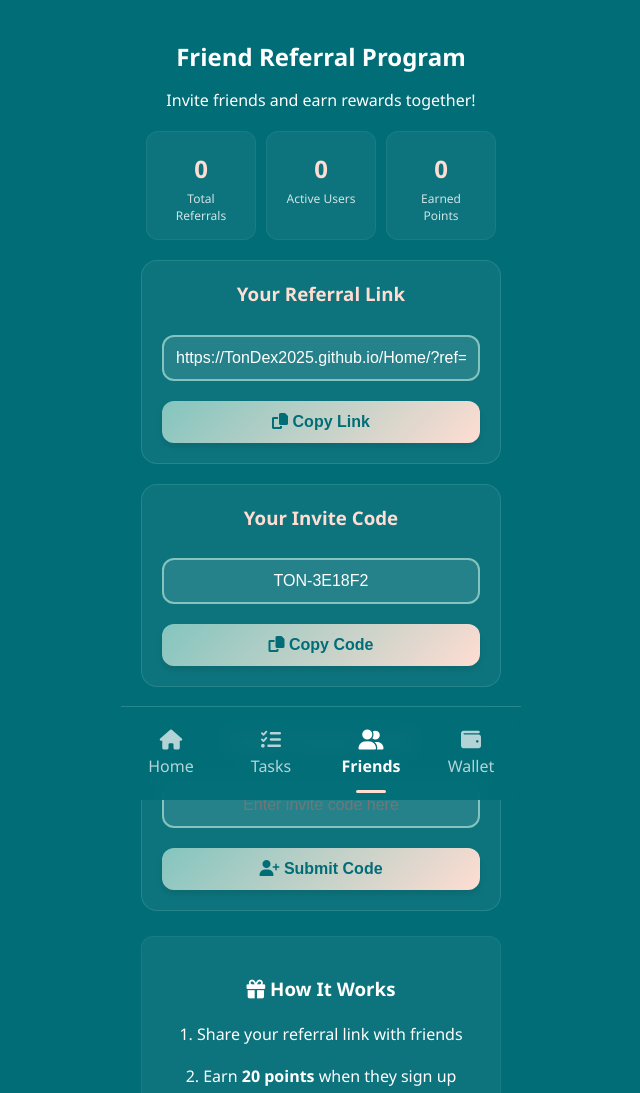
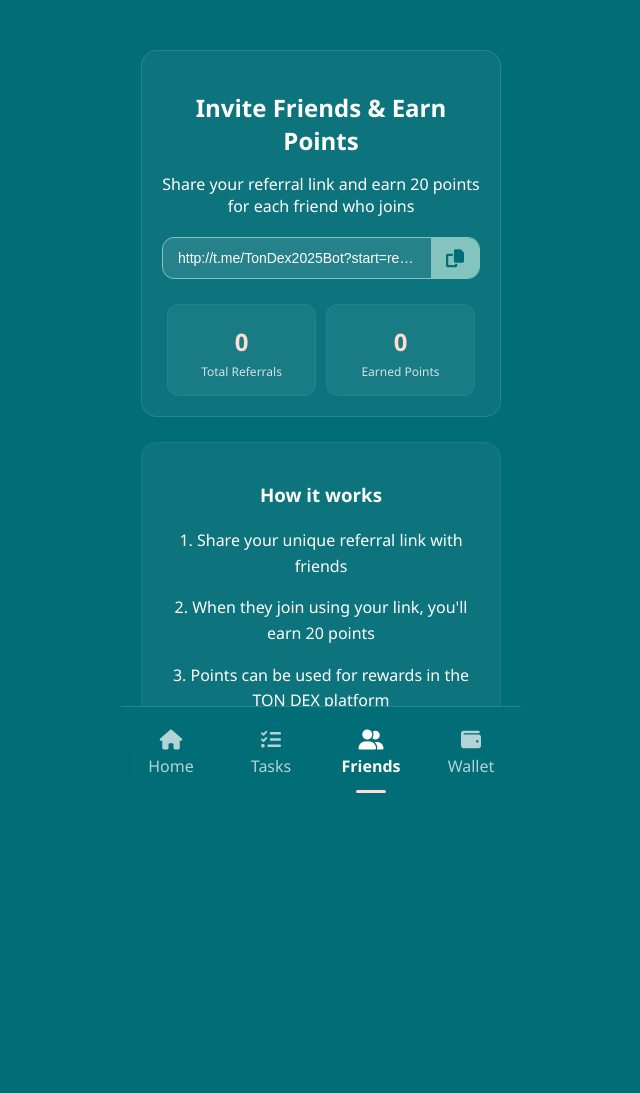
Before and after one commit to Piswap362/TonDex_Frinds, a plain HTML site: page index.html in a window 1280 px wide. Shown: the top 1093 px of the page, without its empty margins (319-959 px from the left). After the commit the page ends 829 px from the top, so only its background shows below. Drawn offline with Linux system fonts and the light colour scheme.

Commit message:
Update index.html

```diff
--- a/index.html
+++ b/index.html
@@ -3,7 +3,7 @@
 <head>
     <meta charset="UTF-8">
     <meta name="viewport" content="width=device-width, initial-scale=1.0">
-    <title>Friend Referral - TON DEX</title>
+    <title>TON DEX - Referral</title>
     <link rel="stylesheet" href="https://cdnjs.cloudflare.com/ajax/libs/font-awesome/6.4.2/css/all.min.css">
     <style>
         :root {
@@ -35,66 +35,59 @@
             box-sizing: border-box;
         }
 
-        .referral-box {
+        .referral-section {
+            margin-top: 30px;
             background: rgba(255, 255, 255, 0.05);
             padding: 20px;
             border-radius: 16px;
             border: 1px solid rgba(131, 197, 190, 0.2);
-            margin: 20px 0;
-            text-align: center;
         }
 
-        .referral-box h3 {
-            margin-top: 0;
-            color: var(--accent-color);
+        .referral-link-container {
+            display: flex;
+            margin: 20px 0;
+            border: 1px solid var(--primary-light);
+            border-radius: 12px;
+            overflow: hidden;
         }
 
-        .referral-input {
-            width: 100%;
-            padding: 12px;
-            margin: 10px 0;
-            border: 2px solid var(--primary-light);
-            border-radius: 12px;
+        #referralLink {
+            flex: 1;
+            padding: 12px 15px;
             background: rgba(255, 255, 255, 0.1);
             color: var(--text-light);
-            font-size: 16px;
-            text-align: center;
-            box-sizing: border-box;
+            border: none;
+            font-size: 14px;
+            overflow: hidden;
+            text-overflow: ellipsis;
         }
 
-        .referral-btn {
-            background: linear-gradient(135deg, var(--primary-light) 0%, var(--accent-color) 100%);
+        .copy-btn {
+            background: var(--primary-light);
             color: var(--primary-dark);
             border: none;
-            padding: 12px 20px;
-            font-size: 16px;
-            border-radius: 12px;
+            padding: 0 15px;
             cursor: pointer;
             font-weight: 600;
             transition: var(--transition);
-            width: 100%;
-            margin-top: 10px;
-            box-shadow: var(--shadow);
+            display: flex;
+            align-items: center;
+            justify-content: center;
         }
 
-        .referral-btn:hover {
-            transform: translateY(-3px);
-            box-shadow: 0 8px 16px rgba(0, 0, 0, 0.15);
+        .copy-btn:hover {
+            background: var(--accent-color);
         }
 
-        .info-section {
-            margin-top: 25px;
-            background: rgba(255, 255, 255, 0.05);
-            padding: 18px;
-            border-radius: 12px;
-            line-height: 1.6;
-            border: 1px solid rgba(131, 197, 190, 0.1);
+        .copy-btn i {
+            font-size: 18px;
         }
 
-        .stats-container {
+        .referral-stats {
             display: flex;
-            justify-content: space-between;
-            margin-top: 20px;
+            justify-content: space-around;
+            margin-top: 25px;
+            text-align: center;
         }
 
         .stat-box {
@@ -118,27 +111,18 @@
             opacity: 0.8;
         }
 
-        .popup {
-            position: fixed;
-            bottom: 80px;
-            left: 50%;
-            transform: translateX(-50%);
-            background: var(--accent-color);
-            color: var(--primary-dark);
-            padding: 12px 24px;
-            border-radius: 8px;
-            box-shadow: 0 4px 12px rgba(0, 0, 0, 0.2);
-            font-size: 16px;
-            font-weight: 600;
-            display: none;
-            z-index: 3000;
-            max-width: 80%;
-            animation: fadeInOut 3s ease-in-out;
+        .info-section {
+            margin-top: 25px;
+            background: rgba(255, 255, 255, 0.05);
+            padding: 18px;
+            border-radius: 16px;
+            line-height: 1.6;
+            border: 1px solid rgba(131, 197, 190, 0.1);
         }
 
-        @keyframes fadeInOut {
-            0%, 100% { opacity: 0; transform: translateY(20px); }
-            10%, 90% { opacity: 1; transform: translateY(0); }
+        h2 {
+            margin-bottom: 5px;
+            font-weight: 600;
         }
 
         .bottom-menu {
@@ -203,62 +187,97 @@
             border-radius: 3px;
         }
 
-        h2 {
-            margin-bottom: 5px;
+        /* نافذة منبثقة */
+        .modal {
+            display: none;
+            position: fixed;
+            top: 0;
+            left: 0;
+            right: 0;
+            bottom: 0;
+            background-color: rgba(0, 0, 0, 0.5);
+            z-index: 2000;
+            justify-content: center;
+            align-items: center;
+        }
+
+        .modal-content {
+            background-color: var(--primary-dark);
+            padding: 30px;
+            border-radius: 12px;
+            border: 2px solid var(--primary-light);
+            max-width: 300px;
+            width: 80%;
+            text-align: center;
+            box-shadow: 0 8px 16px rgba(0, 0, 0, 0.2);
+            animation: modalFadeIn 0.3s ease-out;
+        }
+
+        @keyframes modalFadeIn {
+            from { opacity: 0; transform: translateY(-20px); }
+            to { opacity: 1; transform: translateY(0); }
+        }
+
+        .modal-content i {
+            font-size: 40px;
+            color: var(--accent-color);
+            margin-bottom: 15px;
+        }
+
+        .modal-content p {
+            font-size: 18px;
+            margin: 15px 0;
+        }
+
+        .close-modal {
+            background-color: var(--primary-light);
+            color: var(--primary-dark);
+            border: none;
+            padding: 10px 20px;
+            font-size: 16px;
+            border-radius: 8px;
+            cursor: pointer;
             font-weight: 600;
+            transition: var(--transition);
+            margin-top: 15px;
+        }
+
+        .close-modal:hover {
+            background-color: var(--accent-color);
+            transform: translateY(-2px);
         }
     </style>
 </head>
 <body>
     <div class="scroll-container">
-        <h2>Friend Referral Program</h2>
-        <p>Invite friends and earn rewards together!</p>
+        <div class="referral-section">
+            <h2>Invite Friends & Earn Points</h2>
+            <p>Share your referral link and earn 20 points for each friend who joins</p>
 
-        <div class="stats-container">
+            <div class="referral-link-container">
+                <input type="text" id="referralLink" readonly value="http://t.me/TonDex2025Bot?start=ref_">
+                <button class="copy-btn" id="copyBtn" title="Copy to clipboard">
+                    <i class="fas fa-copy"></i>
+                </button>
+            </div>
+
+            <div class="referral-stats">
                 <div class="stat-box">
                     <div class="stat-value" id="totalReferrals">0</div>
                     <div class="stat-label">Total Referrals</div>
-            </div>
-            <div class="stat-box">
-                <div class="stat-value" id="activeReferrals">0</div>
-                <div class="stat-label">Active Users</div>
                 </div>
                 <div class="stat-box">
                     <div class="stat-value" id="earnedPoints">0</div>
                     <div class="stat-label">Earned Points</div>
                 </div>
             </div>
-
-        <div class="referral-box">
-            <h3>Your Referral Link</h3>
-            <input type="text" class="referral-input" id="referralLink" readonly>
-            <button class="referral-btn" onclick="copyToClipboard('referralLink', 'Referral link copied!')">
-                <i class="fas fa-copy"></i> Copy Link
-            </button>
-        </div>
-
-        <div class="referral-box">
-            <h3>Your Invite Code</h3>
-            <input type="text" class="referral-input" id="inviteCode" readonly>
-            <button class="referral-btn" onclick="copyToClipboard('inviteCode', 'Invite code copied!')">
-                <i class="fas fa-copy"></i> Copy Code
-            </button>
-        </div>
-
-        <div class="referral-box">
-            <h3>Enter Friend's Code</h3>
-            <input type="text" class="referral-input" id="enterCode" placeholder="Enter invite code here">
-            <button class="referral-btn" onclick="submitCode()">
-                <i class="fas fa-user-plus"></i> Submit Code
-            </button>
         </div>
 
         <div class="info-section">
-            <h3><i class="fas fa-gift"></i> How It Works</h3>
-            <p>1. Share your referral link with friends</p>
-            <p>2. Earn <strong>20 points</strong> when they sign up</p>
-            <p>3. Get <strong>10 bonus points</strong> when they complete first swap</p>
-            <p>4. Track your referrals and earnings in real-time</p>
+            <h3>How it works</h3>
+            <p>1. Share your unique referral link with friends</p>
+            <p>2. When they join using your link, you'll earn 20 points</p>
+            <p>3. Points can be used for rewards in the TON DEX platform</p>
         </div>
     </div>
 
@@ -269,193 +288,58 @@
         <a href="https://piswap362.github.io/TonDex_Wallet/" class="menu-btn"><i class="fas fa-wallet"></i> Wallet</a>
     </div>
 
-    <div id="popup" class="popup"></div>
+    <!-- نافذة منبثقة للإحالة -->
+    <div class="modal" id="referralModal">
+        <div class="modal-content">
+            <i class="fas fa-check-circle"></i>
+            <h3>Success!</h3>
+            <p id="modalMessage">Referral link copied to clipboard!</p>
+            <button class="close-modal" id="closeReferralModalBtn">OK</button>
+        </div>
+    </div>
 
     <script>
-        document.addEventListener("DOMContentLoaded", function () {
-            // Initialize user data if not exists
-            initUserData();
+        // إنشاء رابط إحالة فريد
+        function generateReferralId() {
+            let refId = localStorage.getItem("referralId");
+            if (!refId) {
+                refId = 'user_' + Math.random().toString(36).substr(2, 9);
+                localStorage.setItem("referralId", refId);
+            }
+            return refId;
+        }
 
-            // Generate referral link and code
-            generateReferralInfo();
+        // تعيين رابط الإحالة
+        document.addEventListener("DOMContentLoaded", function() {
+            const refId = generateReferralId();
+            const referralLink = document.getElementById("referralLink");
+            referralLink.value = `http://t.me/TonDex2025Bot?start=ref_${refId}`;
 
-            // Check for referral in URL
-            checkReferralInURL();
+            // تحميل إحصائيات الإحالة من localStorage
+            const totalReferrals = localStorage.getItem("totalReferrals") || 0;
+            const earnedPoints = localStorage.getItem("earnedPoints") || 0;
 
-            // Load referral stats
-            loadReferralStats();
+            document.getElementById("totalReferrals").textContent = totalReferrals;
+            document.getElementById("earnedPoints").textContent = earnedPoints;
 
-            // Update points display
-            updatePointsDisplay();
+            // نسخ رابط الإحالة
+            const copyBtn = document.getElementById("copyBtn");
+            const referralModal = document.getElementById("referralModal");
+            const closeReferralModalBtn = document.getElementById("closeReferralModalBtn");
+
+            copyBtn.addEventListener("click", function() {
+                referralLink.select();
+                document.execCommand("copy");
+
+                const modalMessage = document.getElementById("modalMessage");
+                modalMessage.textContent = "Referral link copied to clipboard!";
+                referralModal.style.display = "flex";
             });
 
-        // Initialize user data
-        function initUserData() {
-            if (!localStorage.getItem("userId")) {
-                localStorage.setItem("userId", generateUniqueId());
-            }
-
-            if (!localStorage.getItem("referralStats")) {
-                localStorage.setItem("referralStats", JSON.stringify({
-                    totalReferrals: 0,
-                    activeReferrals: 0,
-                    earnedPoints: 0,
-                    referrals: []
-                }));
-            }
-
-            if (!localStorage.getItem("points")) {
-                localStorage.setItem("points", "0");
-            }
-        }
-
-        // Generate unique ID for user
-        function generateUniqueId() {
-            return 'xxxxxxxx-xxxx-4xxx-yxxx-xxxxxxxxxxxx'.replace(/[xy]/g, function(c) {
-                const r = Math.random() * 16 | 0;
-                const v = c === 'x' ? r : (r & 0x3 | 0x8);
-                return v.toString(16);
+            closeReferralModalBtn.addEventListener("click", function() {
+                referralModal.style.display = "none";
             });
-        }
-
-        // Generate referral information
-        function generateReferralInfo() {
-            const userId = localStorage.getItem("userId");
-            const referralLink = `https://TonDex2025.github.io/Home/?ref=${userId}`;
-            const inviteCode = `TON-${userId.substring(0, 6).toUpperCase()}`;
-
-            document.getElementById("referralLink").value = referralLink;
-            document.getElementById("inviteCode").value = inviteCode;
-        }
-
-        // Copy to clipboard function
-        function copyToClipboard(elementId, message) {
-            const copyText = document.getElementById(elementId);
-            copyText.select();
-            copyText.setSelectionRange(0, 99999);
-            document.execCommand("copy");
-            showPopup(message);
-
-            // Log copy action
-            if (elementId === "referralLink") {
-                logReferralAction("link_copied");
-            }
-        }
-
-        // Show popup message
-        function showPopup(message) {
-            const popup = document.getElementById("popup");
-            popup.innerText = message;
-            popup.style.display = "block";
-            setTimeout(() => {
-                popup.style.display = "none";
-            }, 3000);
-        }
-
-        // Submit referral code
-        function submitCode() {
-            const enteredCode = document.getElementById("enterCode").value.trim();
-            const userId = localStorage.getItem("userId");
-
-            if (!enteredCode) {
-                showPopup("Please enter a valid code!");
-                return;
-            }
-
-            if (enteredCode === `TON-${userId.substring(0, 6).toUpperCase()}`) {
-                showPopup("You can't use your own code!");
-                return;
-            }
-
-            if (localStorage.getItem("usedReferralCode")) {
-                showPopup("You've already used a referral code!");
-                return;
-            }
-
-            // Process the referral
-            processReferral(enteredCode);
-        }
-
-        // Process referral code
-        function processReferral(code) {
-            // Add points to current user
-            let points = parseFloat(localStorage.getItem("points")) || 0;
-            points += 20;
-            localStorage.setItem("points", points);
-            localStorage.setItem("usedReferralCode", code);
-
-            // Update referrer's stats if this is a valid referral
-            updateReferrerStats(code);
-
-            showPopup("20 TON DEX points added to your account!");
-            updatePointsDisplay();
-            loadReferralStats();
-
-            // Update parent window if exists
-            if (window.opener) {
-                window.opener.updatePointsDisplay();
-                window.opener.loadReferralStats();
-            }
-        }
-
-        // Update referrer's stats
-        function updateReferrerStats(referralCode) {
-            // In a real app, this would be done server-side
-            // This is a simplified client-side implementation
-
-            // Extract userId from referral code
-            const referrerId = referralCode.split('TON-')[1];
-            if (!referrerId) return;
-
-            // This would normally be an API call to update the referrer's stats
-            console.log(`User ${localStorage.getItem("userId")} was referred by ${referralCode}`);
-        }
-
-        // Check for referral in URL
-        function checkReferralInURL() {
-            const urlParams = new URLSearchParams(window.location.search);
-            const refCode = urlParams.get('ref');
-
-            if (refCode && !localStorage.getItem("usedReferralCode") &&
-                refCode !== localStorage.getItem("userId")) {
-
-                localStorage.setItem("pendingReferral", refCode);
-                showPopup("Referral detected! Complete sign up to get your bonus.");
-
-                // Log the referral visit
-                logReferralAction("referral_visit", refCode);
-            }
-        }
-
-        // Load referral statistics
-        function loadReferralStats() {
-            const stats = JSON.parse(localStorage.getItem("referralStats") || "{}");
-
-            document.getElementById("totalReferrals").textContent = stats.totalReferrals || 0;
-            document.getElementById("activeReferrals").textContent = stats.activeReferrals || 0;
-            document.getElementById("earnedPoints").textContent = stats.earnedPoints || 0;
-        }
-
-        // Log referral actions
-        function logReferralAction(action, refCode = null) {
-            const logEntry = {
-                action,
-                timestamp: new Date().toISOString(),
-                refCode,
-                userId: localStorage.getItem("userId")
-            };
-
-            // In a real app, this would be sent to a server
-            console.log("Referral action:", logEntry);
-        }
-
-        // Update points display
-        function updatePointsDisplay() {
-            if (document.getElementById("points")) {
-                const points = parseFloat(localStorage.getItem("points")) || 0;
-                document.getElementById("points").textContent = points;
-            }
-        }
+        });
     </script>
 </body>
 </html>
```
Lines whose indentation alone changed are shown as unchanged.
